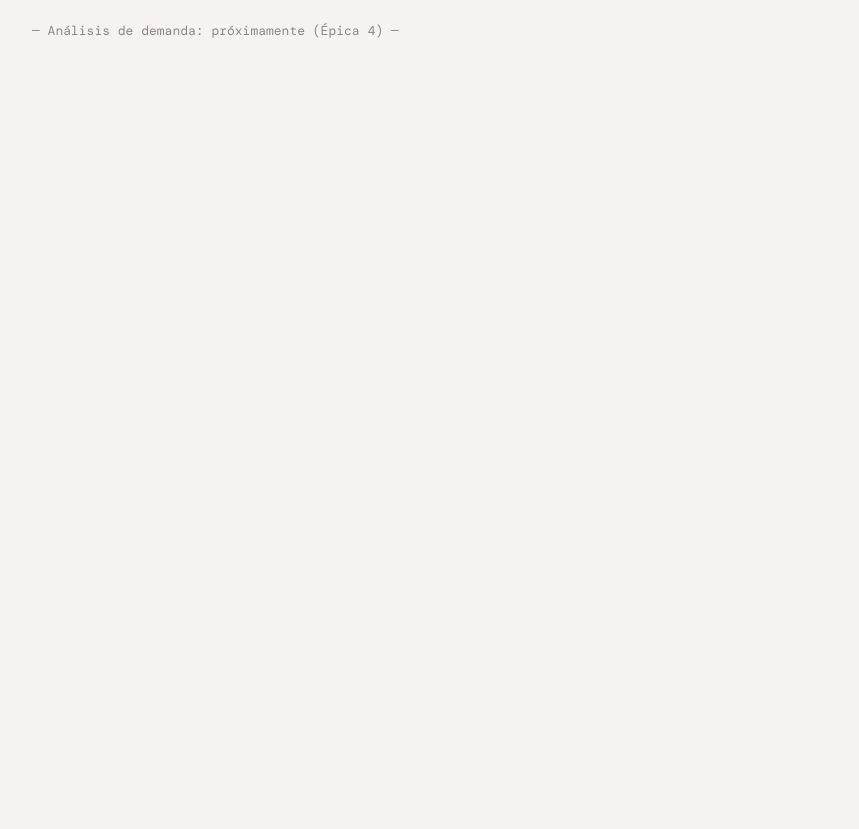
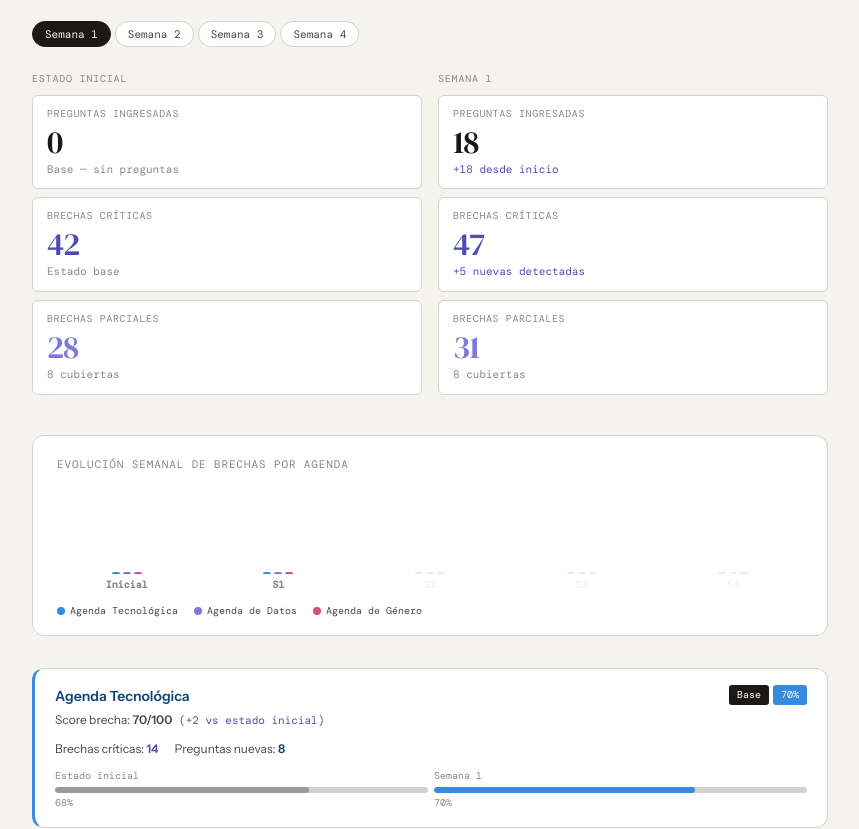
Before and after one commit to DaVas1410/infracoop, a React (Vite) app: page /datos in a window 1280 px wide. Shown: the part 320-1149 px from the top of the page, without its empty margins (210-1069 px from the left). Before the commit the page ends 800 px from the top, so only its background shows below. Built offline with nearby package versions, Linux system fonts and the light colour scheme; no server answers; the database is empty.

Commit message:
feat: implement DatosQueremos with weekly evolution chart and agenda cards

```diff
--- a/src/pages/DatosQueremos.tsx
+++ b/src/pages/DatosQueremos.tsx
@@ -1,16 +1,202 @@
+import { useState } from 'react'
 import { Layout } from '../components/Layout'
+import { EVOLUCION_MOCK, type SemanaSnapshot } from '../data/evolucionData'
+
+const AGENDA_COLORS = {
+  tecnologica: { color: '#0C447C', bar: '#378ADD', label: 'Agenda Tecnológica' },
+  datos:       { color: '#3C3489', bar: '#7F77DD', label: 'Agenda de Datos' },
+  genero:      { color: '#72243E', bar: '#D4537E', label: 'Agenda de Género' },
+} as const
+
+type AgendaKey = keyof typeof AGENDA_COLORS
+
+function MetricaCard({
+  eyebrow, num, numColor, delta, deltaClass,
+}: { eyebrow: string; num: number | string; numColor: string; delta: string; deltaClass: string }) {
+  return (
+    <div className="evolucion-card">
+      <div className="evolucion-card-eyebrow">{eyebrow}</div>
+      <div className="evolucion-card-num" style={{ color: numColor }}>{num}</div>
+      <div className={`evolucion-card-delta ${deltaClass}`}>{delta}</div>
+    </div>
+  )
+}
+
+function EvolucionChart({ selectedIdx }: { selectedIdx: number }) {
+  return (
+    <div className="chart-section">
+      <div className="chart-title">Evolución semanal de brechas por agenda</div>
+      <div className="chart-bars">
+        {EVOLUCION_MOCK.map((sem, i) => {
+          const isInitial = i === 0
+          const isSelected = i === selectedIdx
+          const opacity = isInitial || isSelected ? 1 : i < selectedIdx ? 0.4 : 0.15
+          return (
+            <div key={sem.semana} className="chart-bar-group" style={{ opacity }}>
+              <div className="chart-bar-row">
+                {(['tecnologica', 'datos', 'genero'] as AgendaKey[]).map(ag => (
+                  <div
+                    key={ag}
+                    className="chart-bar"
+                    style={{
+                      height: `${sem.agendas[ag].score}%`,
+                      background: AGENDA_COLORS[ag].bar,
+                    }}
+                    title={`${AGENDA_COLORS[ag].label}: ${sem.agendas[ag].score}%`}
+                  />
+                ))}
+              </div>
+              <div
+                className="chart-bar-label"
+                style={{ fontWeight: isInitial || isSelected ? 600 : 400 }}
+              >
+                {isInitial ? 'Inicial' : sem.label.replace('Semana ', 'S')}
+              </div>
+            </div>
+          )
+        })}
+      </div>
+      <div className="chart-legend">
+        {(['tecnologica', 'datos', 'genero'] as AgendaKey[]).map(ag => (
+          <div key={ag} className="chart-legend-item">
+            <div className="chart-legend-dot" style={{ background: AGENDA_COLORS[ag].bar }} />
+            {AGENDA_COLORS[ag].label}
+          </div>
+        ))}
+      </div>
+    </div>
+  )
+}
+
+function AgendaEvolCard({
+  agendaKey, snapshot, baseSnapshot, selectedIdx,
+}: {
+  agendaKey: AgendaKey
+  snapshot: SemanaSnapshot
+  baseSnapshot: SemanaSnapshot
+  selectedIdx: number
+}) {
+  const cfg = AGENDA_COLORS[agendaKey]
+  const curr = snapshot.agendas[agendaKey]
+  const base = baseSnapshot.agendas[agendaKey]
+  const delta = curr.score - base.score
+
+  return (
+    <div className="agenda-evol-card" style={{ borderLeftColor: cfg.bar }}>
+      <div className="agenda-evol-header">
+        <div>
+          <div className="agenda-evol-title" style={{ color: cfg.color }}>{cfg.label}</div>
+          <div style={{ fontSize: 12, color: 'var(--ink-mid)', marginTop: 2 }}>
+            Score brecha: <strong>{curr.score}/100</strong>
+            {delta !== 0 && (
+              <span style={{
+                fontSize: 11, fontFamily: 'var(--mono)',
+                color: delta > 0 ? 'var(--gap-crit)' : 'var(--ok)',
+              }}>
+                {' '}({delta > 0 ? '+' : ''}{delta} vs estado inicial)
+              </span>
+            )}
+          </div>
+        </div>
+        <div className="agenda-evol-badges">
+          {EVOLUCION_MOCK.slice(0, selectedIdx + 1).map((sem, i) => (
+            <span
+              key={sem.semana}
+              className="semana-badge"
+              style={{
+                background: i === selectedIdx ? cfg.bar : i === 0 ? 'var(--ink)' : 'var(--ink-faint)',
+                color: i === selectedIdx || i === 0 ? 'white' : 'var(--ink-light)',
+              }}
+            >
+              {i === 0 ? 'Base' : i === selectedIdx
+                ? `${sem.agendas[agendaKey].score}%`
+                : sem.agendas[agendaKey].score}
+            </span>
+          ))}
+        </div>
+      </div>
+      <div className="agenda-evol-stats">
+        <span>Brechas críticas: <strong style={{ color: 'var(--gap-crit)' }}>{curr.criticas}</strong></span>
+        <span>Preguntas nuevas: <strong style={{ color: cfg.color }}>{curr.nuevas}</strong></span>
+      </div>
+      <div className="agenda-evol-bars">
+        <div>
+          <div className="evol-bar-label">Estado inicial</div>
+          <div className="evol-bar-track">
+            <div className="evol-bar-fill" style={{ width: `${base.score}%`, background: 'var(--ink-mid)', opacity: 0.4 }} />
+          </div>
+          <div className="evol-bar-pct">{base.score}%</div>
+        </div>
+        <div>
+          <div className="evol-bar-label">{snapshot.label}</div>
+          <div className="evol-bar-track">
+            <div className="evol-bar-fill" style={{ width: `${curr.score}%`, background: cfg.bar }} />
+          </div>
+          <div className="evol-bar-pct">{curr.score}%</div>
+        </div>
+      </div>
+    </div>
+  )
+}
 
 export function DatosQueremos() {
+  const [selectedIdx, setSelectedIdx] = useState(1)
+  const selected = EVOLUCION_MOCK[selectedIdx]
+  const base = EVOLUCION_MOCK[0]
+  const deltaC = selected.brechas_criticas - base.brechas_criticas
+
   return (
     <Layout>
-      <div className="hero">
-        <p className="hero-eyebrow">¿Qué datos queremos?</p>
-        <h1>Los datos que <em>necesitamos</em></h1>
-        <p className="hero-sub">Datos más buscados, brechas por agenda, y datos existentes con calidad insuficiente.</p>
-      </div>
-      <p style={{ color: 'var(--ink-light)', fontFamily: 'var(--mono)', fontSize: '13px' }}>
-        — Análisis de demanda: próximamente (Épica 4) —
-      </p>
+      <main className="datos-page">
+        <div className="hero">
+          <p className="hero-eyebrow">¿Qué datos queremos?</p>
+          <h1>Los datos que <em>necesitamos</em></h1>
+          <p className="hero-sub">
+            Estado inicial anclado versus evolución semanal según preguntas ingresadas.
+          </p>
+        </div>
+
+        <div className="semana-tabs">
+          {EVOLUCION_MOCK.slice(1).map((sem, i) => (
+            <button
+              key={sem.semana}
+              className={`semana-tab${selectedIdx === i + 1 ? ' active' : ''}`}
+              onClick={() => setSelectedIdx(i + 1)}
+            >
+              {sem.label}
+            </button>
+          ))}
+        </div>
+
+        <div className="metricas-compare">
+          <div>
+            <div className="metricas-col-label">Estado inicial</div>
+            <MetricaCard eyebrow="Preguntas ingresadas" num={0} numColor="var(--ink)" delta="Base — sin preguntas" deltaClass="delta-neu" />
+            <MetricaCard eyebrow="Brechas críticas" num={base.brechas_criticas} numColor="var(--gap-crit)" delta="Estado base" deltaClass="delta-neu" />
+            <MetricaCard eyebrow="Brechas parciales" num={base.brechas_parciales} numColor="var(--gap-part)" delta={`${base.brechas_cubiertas} cubiertas`} deltaClass="delta-neu" />
+          </div>
+          <div>
+            <div className="metricas-col-label">{selected.label}</div>
+            <MetricaCard eyebrow="Preguntas ingresadas" num={selected.total_preguntas} numColor="var(--ink)" delta={`+${selected.total_preguntas} desde inicio`} deltaClass="delta-pos" />
+            <MetricaCard eyebrow="Brechas críticas" num={selected.brechas_criticas} numColor="var(--gap-crit)" delta={`+${deltaC} nuevas detectadas`} deltaClass={deltaC > 0 ? 'delta-pos' : 'delta-neu'} />
+            <MetricaCard eyebrow="Brechas parciales" num={selected.brechas_parciales} numColor="var(--gap-part)" delta={`${selected.brechas_cubiertas} cubiertas`} deltaClass="delta-neu" />
+          </div>
+        </div>
+
+        <EvolucionChart selectedIdx={selectedIdx} />
+
+        <div className="agenda-evol-list">
+          {(['tecnologica', 'datos', 'genero'] as AgendaKey[]).map(ag => (
+            <AgendaEvolCard
+              key={ag}
+              agendaKey={ag}
+              snapshot={selected}
+              baseSnapshot={base}
+              selectedIdx={selectedIdx}
+            />
+          ))}
+        </div>
+      </main>
     </Layout>
   )
 }
```
